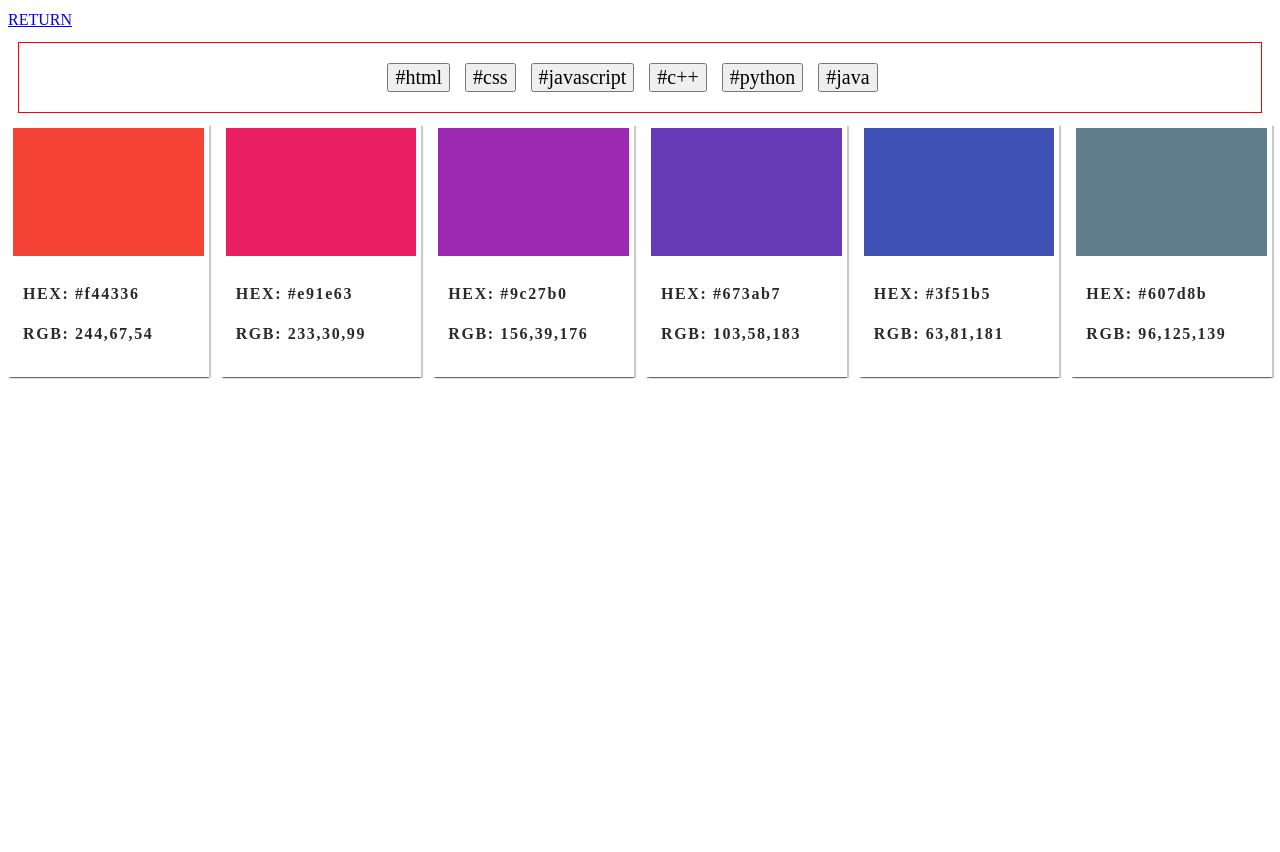
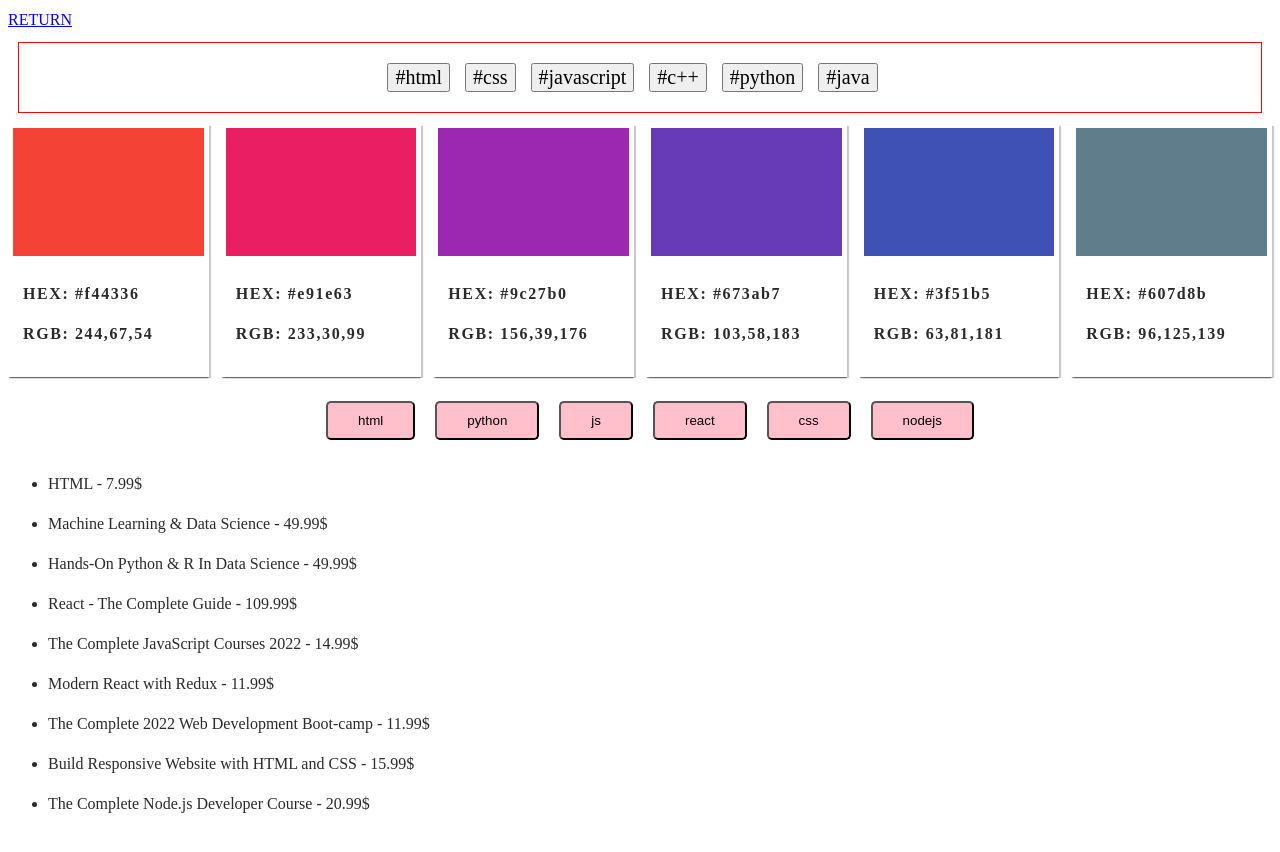
Before and after one commit to anrisanches/TRY-JS, a plain HTML site: page html-7.1.html in a window 1280 px wide. Before the commit the page ends 800 px from the top, so only its background shows below. Drawn offline with Linux system fonts and the light colour scheme.

Commit message:
7.1 work

```diff
--- /dev/null
+++ b/JS/data/courses.js
@@ -0,0 +1,45 @@
+export const courses = [
+    { name: 'HTML', tags: ['html'], price: 7.99 },
+    {
+        name: 'Machine Learning & Data Science',
+        tags: ['python'],
+        price: 49.99,
+    },
+
+    {
+        name: 'Hands-On Python & R In Data Science',
+        tags: ['python'],
+        price: 49.99,
+    },
+
+    {
+        name: 'React - The Complete Guide',
+        tags: ['js', 'react'],
+        price: 109.99,
+    },
+    {
+        name: 'The Complete JavaScript Courses 2022',
+        tags: ['js'],
+        price: 14.99,
+    },
+    {
+        name: 'Modern React with Redux',
+        tags: ['js', 'react'],
+        price: 11.99,
+    },
+    {
+        name: 'The Complete 2022 Web Development Boot-camp',
+        tags: ['html', 'css', 'js', 'react', 'nodejs'],
+        price: 11.99,
+    },
+    {
+        name: 'Build Responsive Website with HTML and CSS',
+        tags: ['html', 'css'],
+        price: 15.99,
+    },
+    {
+        name: 'The Complete Node.js Developer Course',
+        tags: ['nodejs'],
+        price: 20.99,
+    },
+];
--- a/JS/lesson-7.1.js
+++ b/JS/lesson-7.1.js
@@ -1,5 +1,6 @@
 ('use strict');
 import color_pickers from './data/color-pickers.js';
+import { courses } from './data/courses.js';
 
 //-----Выбирает одну кнопку из всех-------------
 
@@ -125,3 +126,94 @@ function addActiveClass(cart) {
 function setBodyColor(color) {
     document.body.style.backgroundColor = color;
 }
+
+//---------способ добавления произвольного количества div
+function createBoxes(amount) {
+    const arr = [];
+
+    arr.length = amount;
+
+    const newArr = [];
+
+    arr.fill(amount).map((el, index) => {
+        const baseSize = 30;
+        const biggestSize = baseSize + index * 10;
+
+        newArr.push(biggestSize);
+    });
+
+    return newArr;
+}
+
+// console.log(createBoxes(10));
+
+/**
+ * Practice for 7.1
+ */
+
+//Написать скрипт по добавлению кнопок, и прорисовке цен курсов, при клике на любую кнопку, если не выбрано то выводятся все курсы
+//
+const buttonContainer = document.querySelector('.button-container');
+const coursesContainer = document.querySelector('.courses-container');
+
+buttonContainer.addEventListener('click', onCurrentBtnClick);
+
+createButtons(courses);
+markupFilteredCourses(courses);
+
+function createButtons(ourCourses) {
+    const arrFilteredCourses = filterArrayCourses(ourCourses);
+
+    const markup = arrFilteredCourses
+        .map(nameCourse => {
+            return `<button class="button-container__button" data-value="${nameCourse}">${nameCourse}</button>`;
+        })
+        .join('');
+    buttonContainer.insertAdjacentHTML('beforeend', markup);
+}
+
+function filterArrayCourses(courses) {
+    const filteredCourses = courses.flatMap(({ tags }) => {
+        return tags;
+    });
+    const arrTags = [...new Set(filteredCourses)];
+    return arrTags;
+}
+
+function onCurrentBtnClick(evt) {
+    const currentElement = evt.target;
+    const currentValue = currentElement.dataset.value;
+    const activeEl = document.querySelector('.is-active');
+
+    // if (!currentValue) {
+    //     return;
+    // }
+
+    if (evt.target.nodeName !== 'BUTTON') {
+        return;
+    }
+
+    coursesContainer.innerHTML = '';
+
+    if (activeEl) {
+        activeEl.classList.remove('is-active');
+    }
+
+    currentElement.classList.add('is-active');
+
+    const filteredCourses = courses.filter(course => {
+        return course.tags.includes(currentValue);
+    });
+
+    markupFilteredCourses(filteredCourses);
+}
+
+function markupFilteredCourses(ourCourses) {
+    const createItemCourse = ourCourses
+        .map(course => {
+            return `<li><p>${course.name} - ${course.price}$</p></li>`;
+        })
+        .join('');
+
+    return coursesContainer.insertAdjacentHTML('beforeend', createItemCourse);
+}
--- a/css/lesson-7.1.css
+++ b/css/lesson-7.1.css
@@ -66,3 +66,34 @@ body {
     margin-bottom: 0;
     letter-spacing: 0.1em;
 }
+
+.js-container {
+    display: flex;
+    align-items: baseline;
+    justify-content: center;
+    flex-direction: column;
+}
+
+.button-container {
+    margin-left: auto;
+    margin-right: auto;
+    font-family: inherit;
+}
+.button-container__button {
+    margin-left: 20px;
+    padding: 10px 30px 10px 30px;
+    border-radius: 5px;
+    background-color: pink;
+
+    cursor: pointer;
+}
+
+.button-container__button:hover {
+    background-color: rgb(227, 172, 172);
+    color: steelblue;
+    border: 2px solid steelblue;
+}
+
+.is-active {
+    background-color: steelblue;
+}
--- a/html-7.1.html
+++ b/html-7.1.html
@@ -22,6 +22,13 @@
         </div>
 
         <div class="palette js-palette"></div>
+        <br />
+
+        <div class="js-container">
+            <div class="button-container"></div>
+
+            <ul class="courses-container"></ul>
+        </div>
 
         <script src="./JS/lesson-7.1.js" type="module"></script>
     </body>
```
Also changed, not shown: importProducts.html (deleted, +0 -15 lines), index.html (+1 -1 lines).
